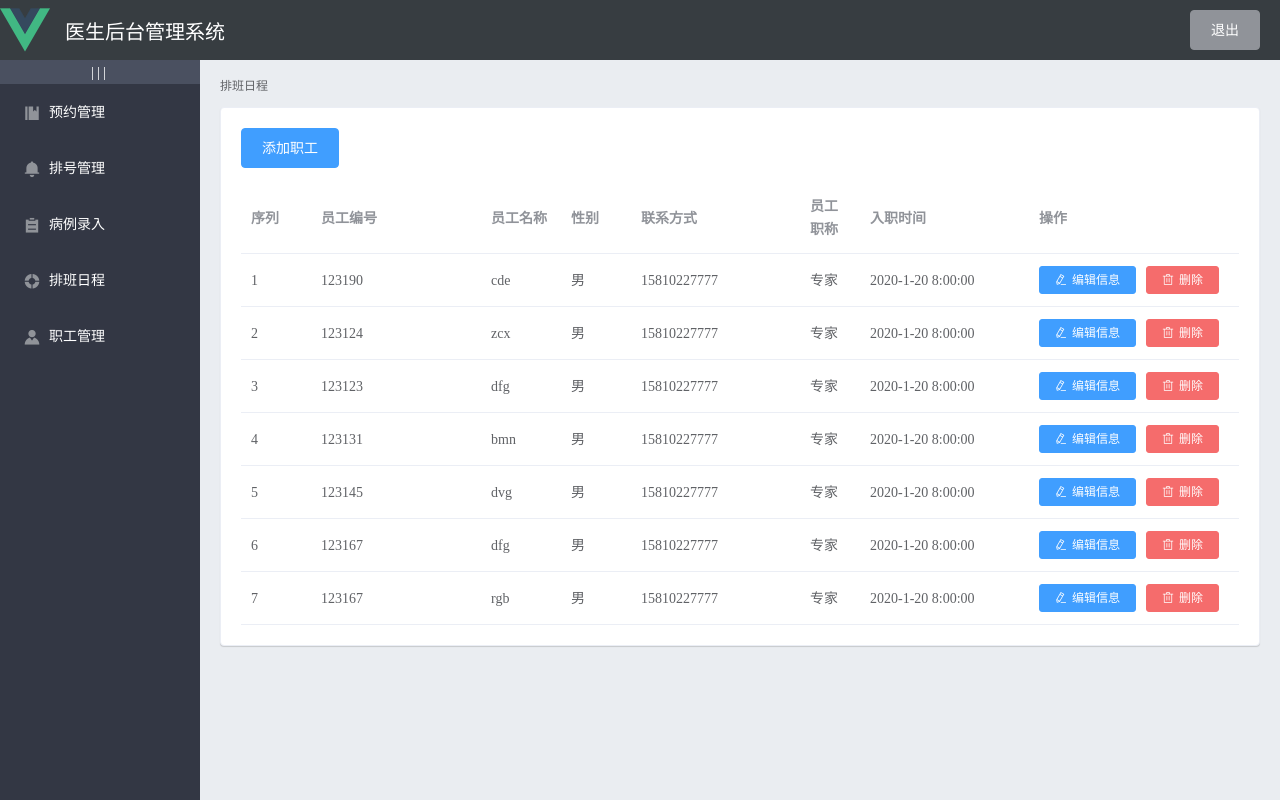
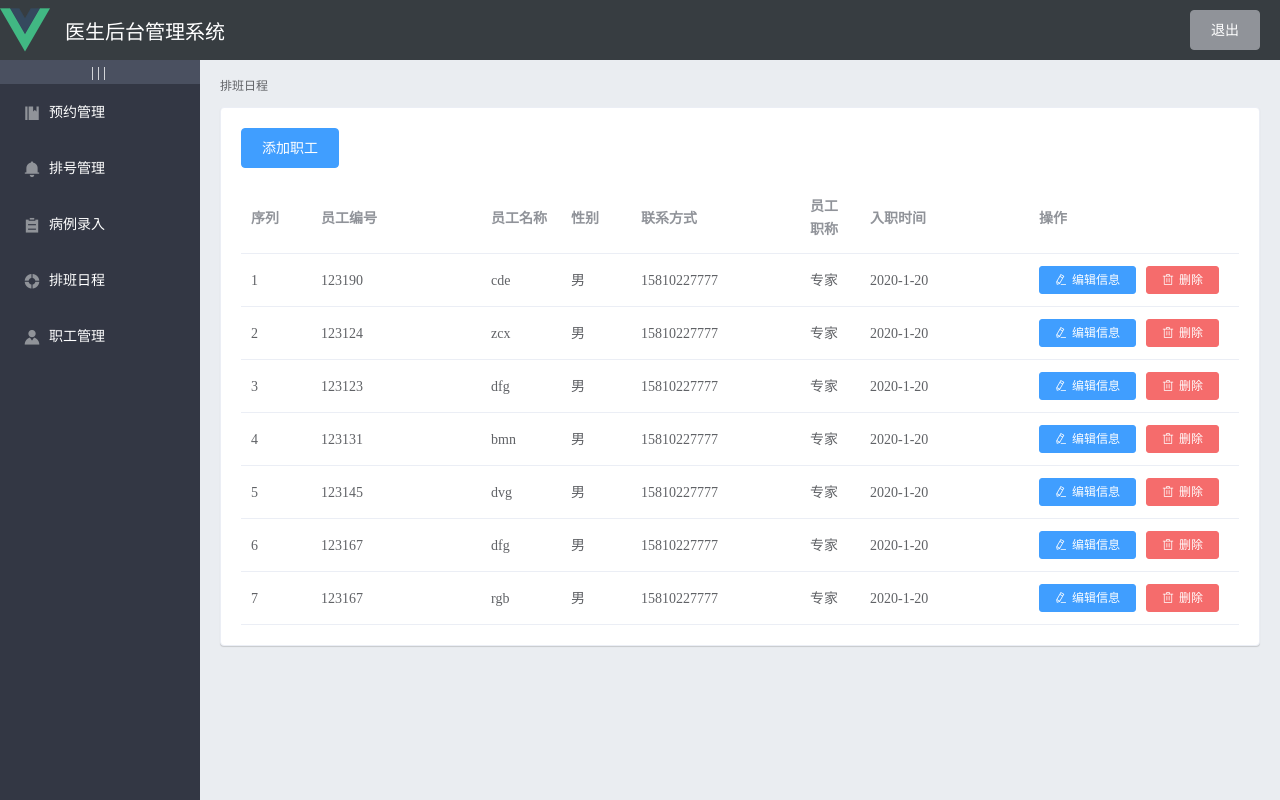
Before and after one commit to 0xTiefer-Atem/vue-demo_management, a Vue app: page /home/staff in a window 1280 px wide. Built offline with nearby package versions, Linux system fonts and the light colour scheme; what xlsx would draw is missing.

Commit message:
优化组件内的逻辑

```diff
--- a/src/components/case/Case.vue
+++ b/src/components/case/Case.vue
@@ -31,6 +31,7 @@
             <el-input
                     class="form-textarea"
                     type="textarea"
+                    :disabled="flag"
                     :autosize="{ minRows: 5, maxRows: 50}"
                     placeholder="请输入内容"
                     v-model="userIllnessInfo.userIllness">
@@ -41,7 +42,7 @@
         <el-row :gutter="20">
           <el-col :span="8">
             <el-form-item  label="药物名称">
-              <el-select clearable  v-model="illnessInfo.selectedMedicId" placeholder="请选择药物">
+              <el-select clearable :disabled="flag"  v-model="illnessInfo.selectedMedicId" placeholder="请选择药物">
                 <el-option v-for="medic in illnessInfo.medicMenus"
                            :label="medic.medicName"
                            :value="medic.medicId">
@@ -51,11 +52,11 @@
           </el-col>
           <el-col :span="8">
             <el-form-item  label="数量">
-              <el-input-number  v-model="illnessInfo.currentNum" :min="1" :max="50"></el-input-number>
+              <el-input-number :disabled="flag" v-model="illnessInfo.currentNum" :min="1" :max="50"></el-input-number>
             </el-form-item>
           </el-col>
           <el-col :span="4">
-            <el-button class="add-medic" type="primary" @click="addMedic">添加</el-button>
+            <el-button :disabled="flag" class="add-medic" type="primary" @click="addMedic">添加</el-button>
           </el-col>
           <el-col :span="4">
             <el-tag class="total-price">总价: {{this.totalPrice}}</el-tag>
@@ -86,10 +87,10 @@
         </el-row>
         <el-row :gutter="20">
           <el-col :span="6" :offset="6">
-            <el-button type="primary" @click="submitCase">提交</el-button>
+            <el-button :disabled="flag" type="primary" @click="submitCase">提交</el-button>
           </el-col>
           <el-col :span="6" :offset="3">
-            <el-button type="info" >取消</el-button>
+            <el-button type="info" :disabled="flag" >取消</el-button>
           </el-col>
         </el-row>
       </el-form>
@@ -145,6 +146,8 @@
           ],
         },
 
+        //控件可用不可用
+        flag: false,
 
         //后台请求五个排队病人的队列,排序好的
         queueInfoList: [
@@ -160,21 +163,21 @@
             userId: 'qwe',
             userName: 'asd',
             staffId: '123124',
-            staffName: '',
+            staffName: 'asdasd',
           },
           {
             registerId: '123113',
             userId: 'qwe',
             userName: 'asd',
             staffId: '123124',
-            staffName: '',
+            staffName: 'asdasd',
           },
           {
             registerId: '123121',
             userId: 'qwe',
             userName: 'asd',
             staffId: '123124',
-            staffName: '',
+            staffName: 'asdasd',
           },
 
           {
@@ -182,7 +185,7 @@
             userId: 'qwe',
             userName: 'asd',
             staffId: '123124',
-            staffName: '',
+            staffName: 'asdasdasd',
           }
         ],
 
@@ -210,12 +213,12 @@
       }
     },
 
-    //组件一活跃，就请求前五个排队患者，取第一个进行展示
+    //组件一活跃，就请求最多个六个排队患者，取第一个进行展示
     activated() {
       console.log("case active");
-      console.log(this.queueInfoList);
+      // console.log(this.queueInfoList);
       this.currentUser = this.queueInfoList.shift();
-      console.log(this.queueInfoList);
+      // console.log(this.queueInfoList);
     },
     methods: {
       //添加药物
@@ -229,8 +232,8 @@
         }
 
         medicObj.medicNum = this.illnessInfo.currentNum;
-        console.log(medicObj);
         this.userIllnessInfo.medicList.unshift(medicObj);
+        this.illnessInfo.currentNum = 1;
         console.log(this.userIllnessInfo.medicList);
       },
 
@@ -259,16 +262,35 @@
       //提交病例信息
       submitCase() {
         this.getFormMessage();
-        console.log(this.userIllnessInfo);
+        console.log(this.userIllnessInfo);;
+        console.log(JSON.stringify(this.userIllnessInfo));
+
+
         // this.$refs.illnessInfoRef.resetFields();
-        this.getNextUser();
+
+        setTimeout(() => {
+          this.getNextUser()
+        },2000)
       },
+
       getNextUser() {
         this.userIllnessInfo.userIllness = '';
         this.illnessInfo.totalPrice = 0;
         this.userIllnessInfo.medicList = [];
         this.illnessInfo.currentNum = 1;
-        // this.$refs.illnessInfoRef.resetFields();
+        if(this.queueInfoList.length === 0) {
+          this.currentUser.registerId = '';
+          this.currentUser.userName = '';
+          this.currentUser.staffName = '';
+          this.flag = true;
+          this.$message({
+            showClose: true,
+            duration: 0,
+            message: '今天的病人已看完，请注意休息',
+            type: 'success'
+          });
+          return
+        }
         this.currentUser = this.queueInfoList.shift();
       },
       getFormMessage() {
--- a/src/components/staff/Staff.vue
+++ b/src/components/staff/Staff.vue
@@ -26,7 +26,7 @@
         <el-table-column label="操作" width="210px">
           <template slot-scope="scope">
             <el-button type="primary" size="mini" icon="el-icon-edit" @click="showEditDialog(scope.$index)">编辑信息</el-button>
-            <el-button type="danger" size="mini" icon="el-icon-delete">删除</el-button>
+            <el-button type="danger" size="mini" icon="el-icon-delete" @click="deleteStaff(scope.$index)">删除</el-button>
           </template>
         </el-table-column>
       </el-table>
@@ -150,7 +150,7 @@
             staffSex: '男',
             staffPos: '专家',
             staffTel: '15810227777',
-            staffEntry: '2020-1-20 8:00:00'
+            staffEntry: '2020-1-20'
           },
           {
             staffId: '123124',
@@ -158,7 +158,7 @@
             staffSex: '男',
             staffPos: '专家',
             staffTel: '15810227777',
-            staffEntry: '2020-1-20 8:00:00'
+            staffEntry: '2020-1-20'
           },
           {
             staffId: '123123',
@@ -166,7 +166,7 @@
             staffSex: '男',
             staffPos: '专家',
             staffTel: '15810227777',
-            staffEntry: '2020-1-20 8:00:00'
+            staffEntry: '2020-1-20'
           },
           {
             staffId: '123131',
@@ -174,7 +174,7 @@
             staffSex: '男',
             staffPos: '专家',
             staffTel: '15810227777',
-            staffEntry: '2020-1-20 8:00:00'
+            staffEntry: '2020-1-20'
           },
           {
             staffId: '123145',
@@ -182,7 +182,7 @@
             staffSex: '男',
             staffPos: '专家',
             staffTel: '15810227777',
-            staffEntry: '2020-1-20 8:00:00'
+            staffEntry: '2020-1-20'
           },
           {
             staffId: '123167',
@@ -190,7 +190,7 @@
             staffSex: '男',
             staffPos: '专家',
             staffTel: '15810227777',
-            staffEntry: '2020-1-20 8:00:00'
+            staffEntry: '2020-1-20'
           },
           {
             staffId: '123167',
@@ -198,7 +198,7 @@
             staffSex: '男',
             staffPos: '专家',
             staffTel: '15810227777',
-            staffEntry: '2020-1-20 8:00:00'
+            staffEntry: '2020-1-20'
           }
         ],
         //添加职员控制变量
@@ -276,7 +276,7 @@
 
       //添加职员
       addStaff() {
-        console.log(this.addStaffInfoForm);
+        console.log(JSON.stringify(this.addStaffInfoForm));
       },
 
       //展示编辑职员的对话框
@@ -288,7 +288,15 @@
 
       //确认更新职员
       upDateEdit() {
-        this.editDialogVisible = false
+        this.editDialogVisible = false;
+        console.log(JSON.stringify(this.editStaffInfoForm));
+      },
+
+
+      deleteStaff(index) {
+        let staffId = this.staffInfoList[index].staffId;
+        console.log(staffId);
+        this.staffInfoList.splice(index, 1)
       },
 
       //取消职员编辑
--- a/src/components/treatment/Treatment.vue
+++ b/src/components/treatment/Treatment.vue
@@ -62,7 +62,7 @@
 
     methods: {
       submitUpload() {
-        console.log(this.staffWorkList);
+        console.log(JSON.stringify(this.staffWorkList));
         this.$message({
           type: 'success',
           message: '上传成功!'
```
